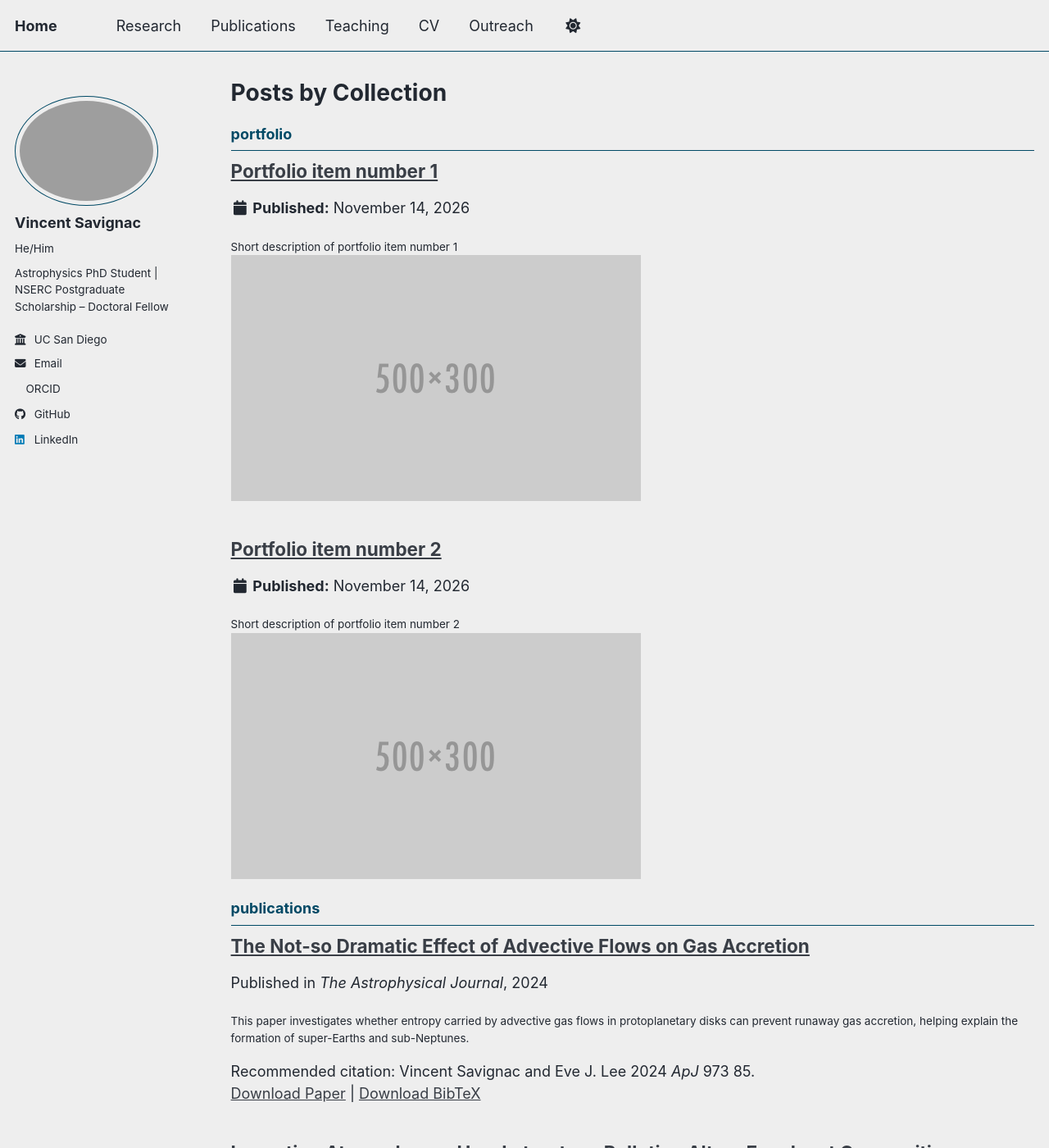
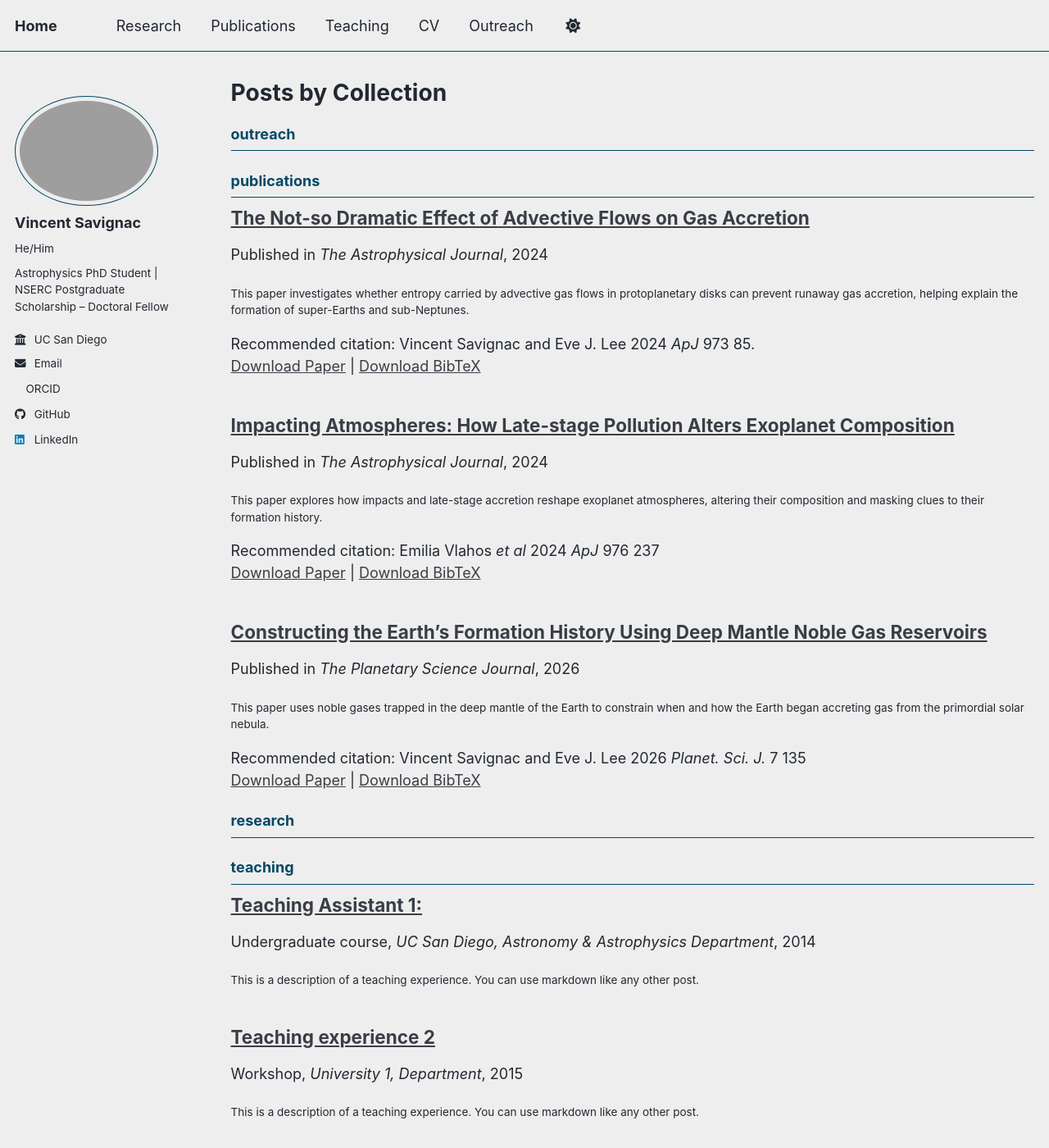
Before and after one commit to vincentsavignac/vincentsavignac.github.io, a Jekyll site: the page built from _pages/collection-archive.html, in a window 1280 px wide and 1400 px high. Shown: the whole window at 82% size. Built offline with Jekyll 4.4.1, drawn with Linux system fonts in a browser that asks for light colours; a script bundle is joined from its source files by our own code; a style sheet for code colours, icons or effects is not loaded.

Commit message:
Rename portfolio and talks to research and outreach

```diff
--- a/_config.yml
+++ b/_config.yml
@@ -224,10 +224,10 @@ collections:
   publications:
     output: true
     permalink: /:collection/:path/
-  portfolio:
+  research:
     output: true
     permalink: /:collection/:path/
-  talks:
+  outreach:
     output: true
     permalink: /:collection/:path/
 
@@ -270,21 +270,21 @@ defaults:
       author_profile: true
       share: false
       comments: true
-  # _portfolio
+  # _outreach
   - scope:
       path: ""
-      type: portfolio
+      type: outreach
     values:
       layout: single
       author_profile: true
       share: true
       comment: true
-  # _talks
+  # _research
   - scope:
       path: ""
-      type: talks
+      type: research
     values:
-      layout: talk
+      layout: research
       author_profile: true
       share: true
 
```
